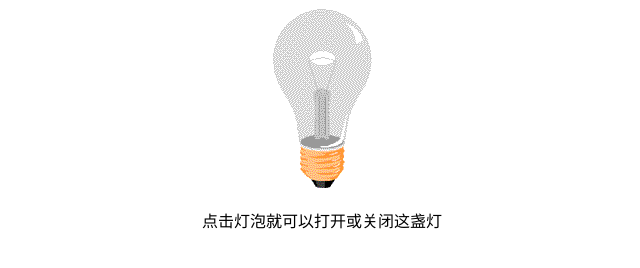
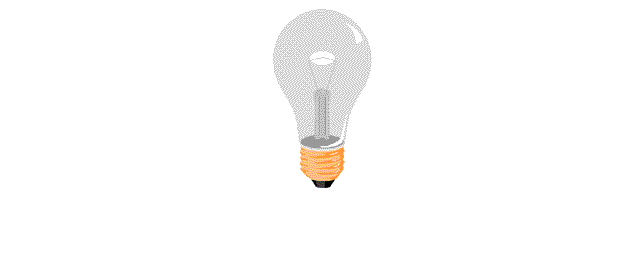
Before and after one commit to laulaxs/laulaxs.github.io, a plain HTML site: page index.html in a window 1280 px wide. Shown: the whole page, without its empty margins (318-958 px from the left). Drawn offline with Linux system fonts and the light colour scheme.

Commit message:
Update index.html

```diff
--- a/index.html
+++ b/index.html
@@ -23,7 +23,6 @@
 <body>
 <div id="box">
     <img id="dengpao"  onclick="changeImage()" src="images/pic_bulboff.gif">
-    <p>点击灯泡就可以打开或关闭这盏灯</p>
 </div>
 </body>
 <script>
```
